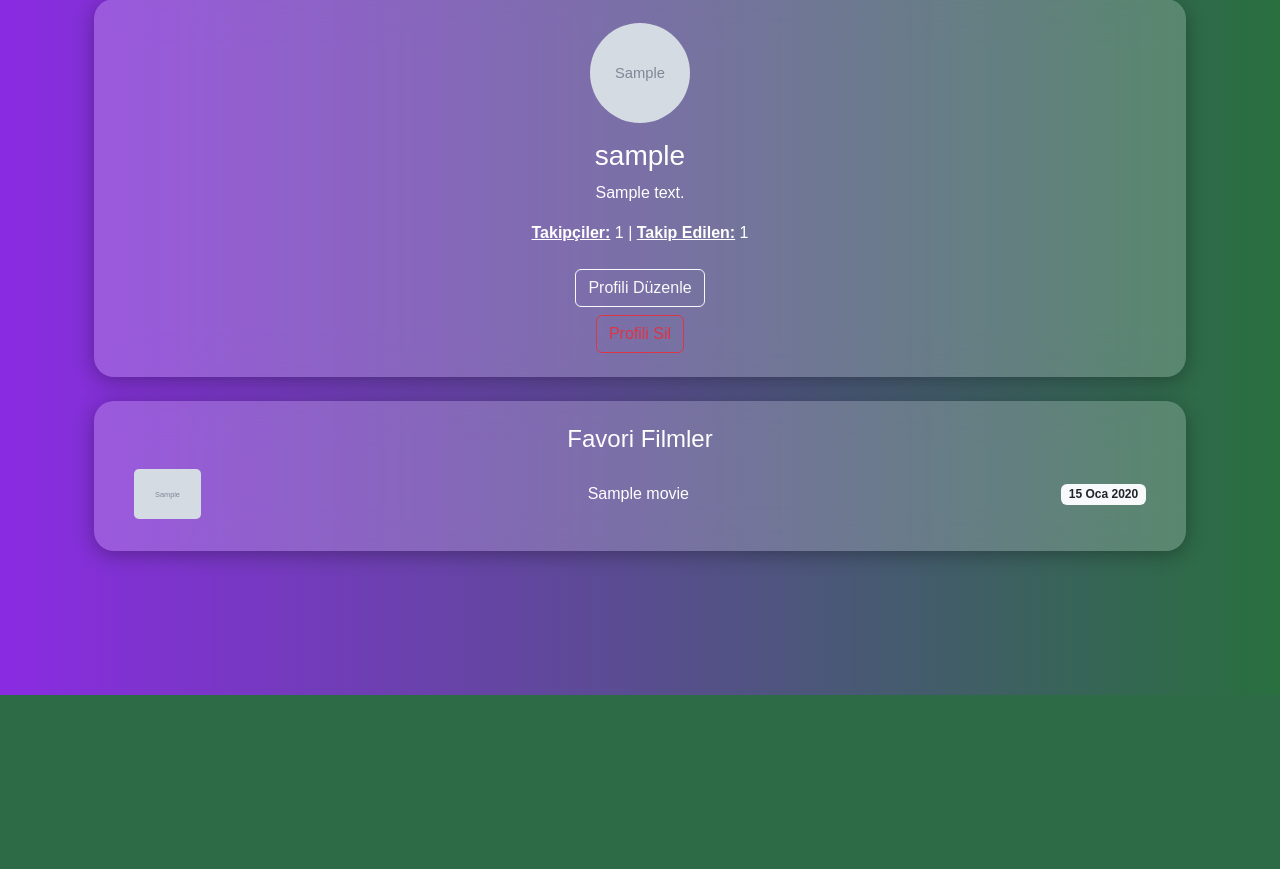
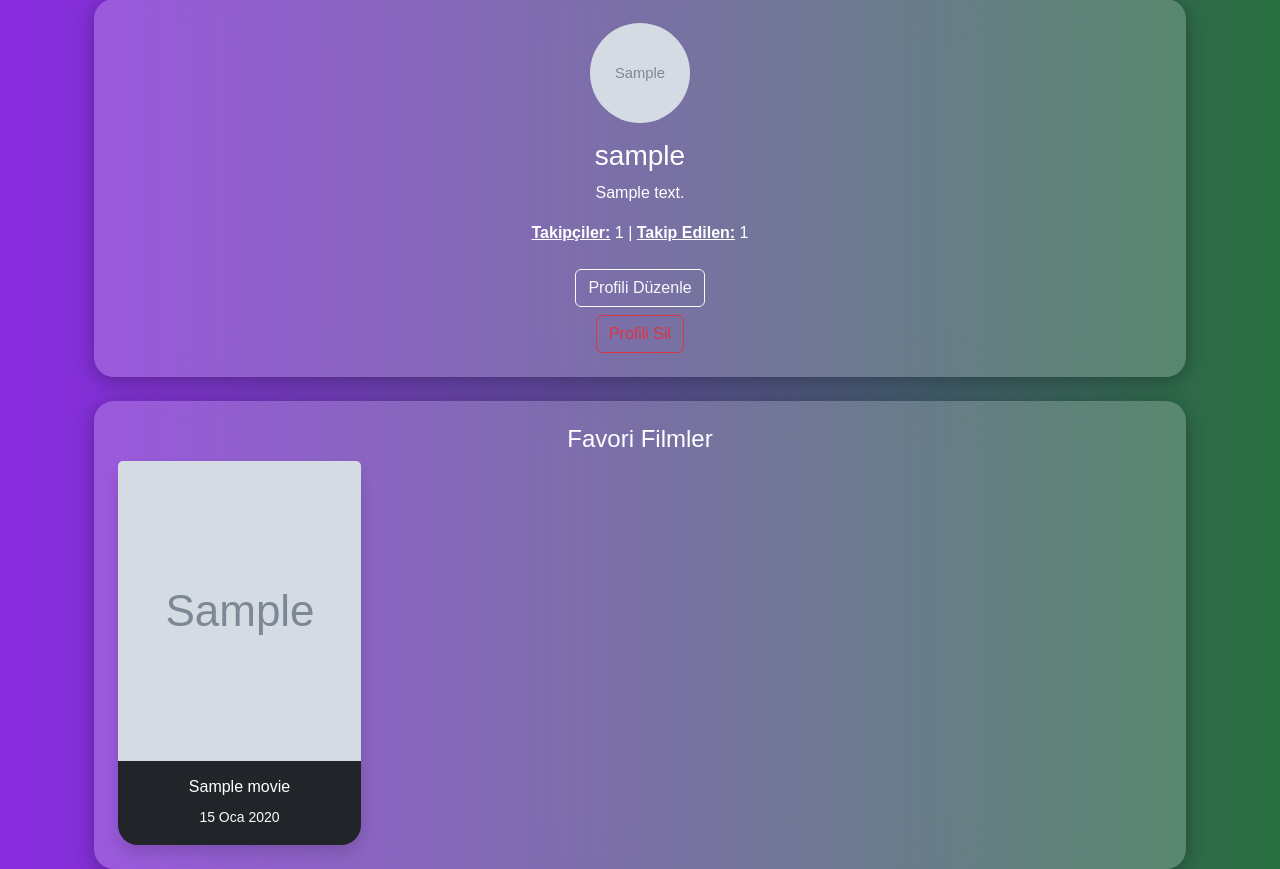
Before and after one commit to eylul-art/Proje-, a Django app: a page that uses templates/base.html in a window 1280 px wide. Shown: the part 105-974 px from the top of the page. Before the commit the page ends 800 px from the top, so only its background shows below. Run offline with Django 5.2, Linux system fonts and the light colour scheme; a user stored in the database is signed in; tables that the repository leaves empty hold one stand-in row (values such as "Sample post"); grey boxes marked "Sample" are stand-in pictures.

Commit message:
movie listin grid olarak gözükmesi

```diff
--- a/account_app/templates/account/profile.html
+++ b/account_app/templates/account/profile.html
@@ -38,27 +38,34 @@
     </div>
 
     <!-- Favorite Movies -->
+    <!-- Favorite Movies -->
 <div class="blur-container mt-4 p-4">
   <h4>Favori Filmler</h4>
   {% if request.user.username == profile.user.username or is_follower %}
       {% if favorite_movies %}
-                <ul class="list-group list-group-flush">
+          <div class="row row-cols-1 row-cols-sm-2 row-cols-md-3 row-cols-lg-4 g-4">
               {% for movie in favorite_movies %}
-                        <li class="list-group-item bg-transparent text-white d-flex align-items-center">
-                            <img src="{{ movie.poster_url }}" alt="{{ movie.title }}" style="height: 50px; border-radius: 5px; margin-right: 15px;">
-                            <a href="{% url 'movie_detail' movie.tmdb_id %}" class="text-white text-decoration-none flex-grow-1">{{ movie.title }}</a>
-                            <span class="badge bg-light text-dark">{{ movie.release_date|date:"d M Y" }}</span>
-                        </li>
+                  <div class="col">
+                      <div class="card h-100 text-bg-dark border-0 shadow" style="background-color: rgba(255, 255, 255, 0.1);">
+                          <a href="{% url 'movie_detail' movie.tmdb_id %}">
+                              <img src="{{ movie.poster_url }}" class="card-img-top" alt="{{ movie.title }}" style="height: 300px; object-fit: cover;">
+                          </a>
+                          <div class="card-body">
+                              <h6 class="card-title text-white">{{ movie.title }}</h6>
+                              <p class="card-text"><small class="text-light">{{ movie.release_date|date:"d M Y" }}</small></p>
+                          </div>
+                      </div>
+                  </div>
               {% endfor %}
-                </ul>
+          </div>
       {% else %}
           <p class="text-white">Henüz favori film eklemediniz.</p>
       {% endif %}
   {% else %}
       <p class="text-white fst-italic">Favori filmlerini sadece takipçileri görebilir.</p>
   {% endif %}
+</div>
 
-    </div>
   <!-- Followers Modal -->
 <div class="modal fade" id="followersModal" tabindex="-1" aria-labelledby="followersModalLabel" aria-hidden="true">
     <div class="modal-dialog">
--- a/movies/views.py
+++ b/movies/views.py
@@ -11,6 +11,7 @@ from django.contrib import messages
 # 🎬 FILM DETAY
 def movie_detail(request, movie_id):
     movie = Movie.objects.filter(tmdb_id=movie_id).first()
+    id=int(movie_id)
 
     if not movie:
         api_key = settings.TMDB_API_KEY
--- a/templates/base.html
+++ b/templates/base.html
@@ -32,6 +32,18 @@
             box-shadow: 0px 4px 20px rgba(0, 0, 0, 0.3);
             color: white;
         }
+        .card {
+            background: rgba(255, 255, 255, 0.2);
+            border-radius: 20px;
+            backdrop-filter: blur(20px);
+            box-shadow: 0px 4px 20px rgba(0, 0, 0, 0.3);
+        }
+        .card:hover {
+            transform: scale(1.05);
+            transition: transform 0.3s ease-in-out;
+            box-shadow: 0 10px 25px rgba(255, 255, 255, 0.2), 0 0 10px rgba(255, 255, 255, 0.15);
+        }
+
     </style>
     {% block extra_css %}{% endblock %}
 </head>
```
Also changed, not shown: account_app/views.py (line endings or trailing spaces). Lines whose indentation alone changed are shown as unchanged.
